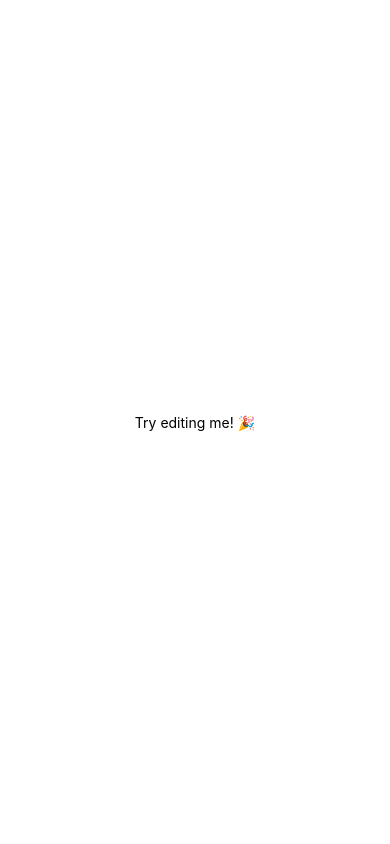
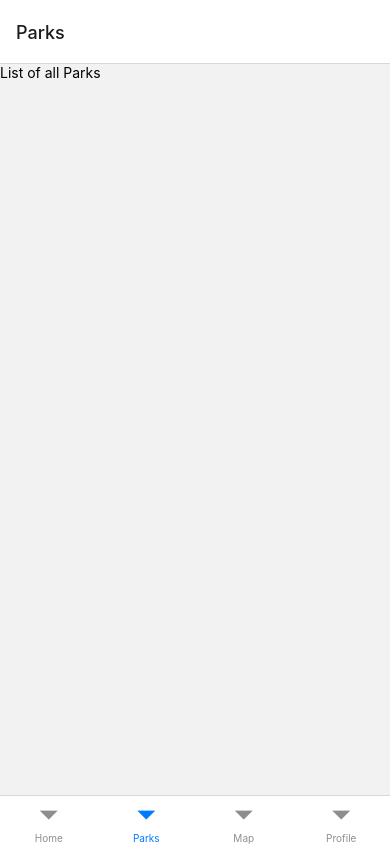
Before and after one commit to htl-anichstrasse/skatebuddy, a React Native app in the folder mobile/: screen /Parks in a window 390 px wide. Built offline with nearby package versions, Linux system fonts and the light colour scheme.

Commit message:
installed react navigation, basic bottom tabs layout

```diff
--- a/mobile/App.js
+++ b/mobile/App.js
@@ -1,11 +1,12 @@
-import React from 'react';
-import {Text, View} from 'react-native';
+import React from "react";
+import { NavigationContainer } from "@react-navigation/native";
+import BottomTabsNavigator from "./routes/BottomTabsNavigator";
 
 const App = () => {
   return (
-    <View style={{flex: 1, justifyContent: 'center', alignItems: 'center'}}>
-      <Text>Try editing me! 🎉</Text>
-    </View>
+    <NavigationContainer>
+      <BottomTabsNavigator />
+    </NavigationContainer>
   );
 };
 
--- /dev/null
+++ b/mobile/routes/BottomTabsNavigator.js
@@ -0,0 +1,22 @@
+import React from "react";
+
+import { createBottomTabNavigator } from "@react-navigation/bottom-tabs";
+import Home from "../screens/Home";
+import Map from "../screens/Map";
+import Profile from "../screens/Profile";
+import Parks from "../screens/Parks";
+
+const Tab = createBottomTabNavigator();
+
+const BottomTabsNavigator = () => {
+  return (
+    <Tab.Navigator>
+      <Tab.Screen name="Home" component={Home} />
+      <Tab.Screen name="Parks" component={Parks} />
+      <Tab.Screen name="Map" component={Map} />
+      <Tab.Screen name="Profile" component={Profile} />
+    </Tab.Navigator>
+  );
+};
+
+export default BottomTabsNavigator;
--- /dev/null
+++ b/mobile/screens/Home.js
@@ -0,0 +1,12 @@
+import React from "react";
+import { View, Text } from "react-native";
+
+const Home = () => {
+  return (
+    <View style={{ flex: 1, justifyContent: "center", alignItems: "center" }}>
+      <Text>Try editing me! 🎉</Text>
+    </View>
+  );
+};
+
+export default Home;
--- /dev/null
+++ b/mobile/screens/Map.js
@@ -0,0 +1,12 @@
+import React from "react";
+import { View, Text } from "react-native";
+
+const Map = () => {
+  return (
+    <View>
+      <Text>Map</Text>
+    </View>
+  );
+};
+
+export default Map;
--- /dev/null
+++ b/mobile/screens/Parks.js
@@ -0,0 +1,12 @@
+import React from "react";
+import { View, Text } from "react-native";
+
+const Parks = () => {
+  return (
+    <View>
+      <Text>List of all Parks</Text>
+    </View>
+  );
+};
+
+export default Parks;
--- /dev/null
+++ b/mobile/screens/Profile.js
@@ -0,0 +1,12 @@
+import React from "react";
+import { View, Text } from "react-native";
+
+const Profile = () => {
+  return (
+    <View>
+      <Text>Profile</Text>
+    </View>
+  );
+};
+
+export default Profile;
```
Also changed, not shown: mobile/package.json (+9 -4 lines), mobile/.prettierrc.js, 2 other files (tests, documents, lock files or other folders).
